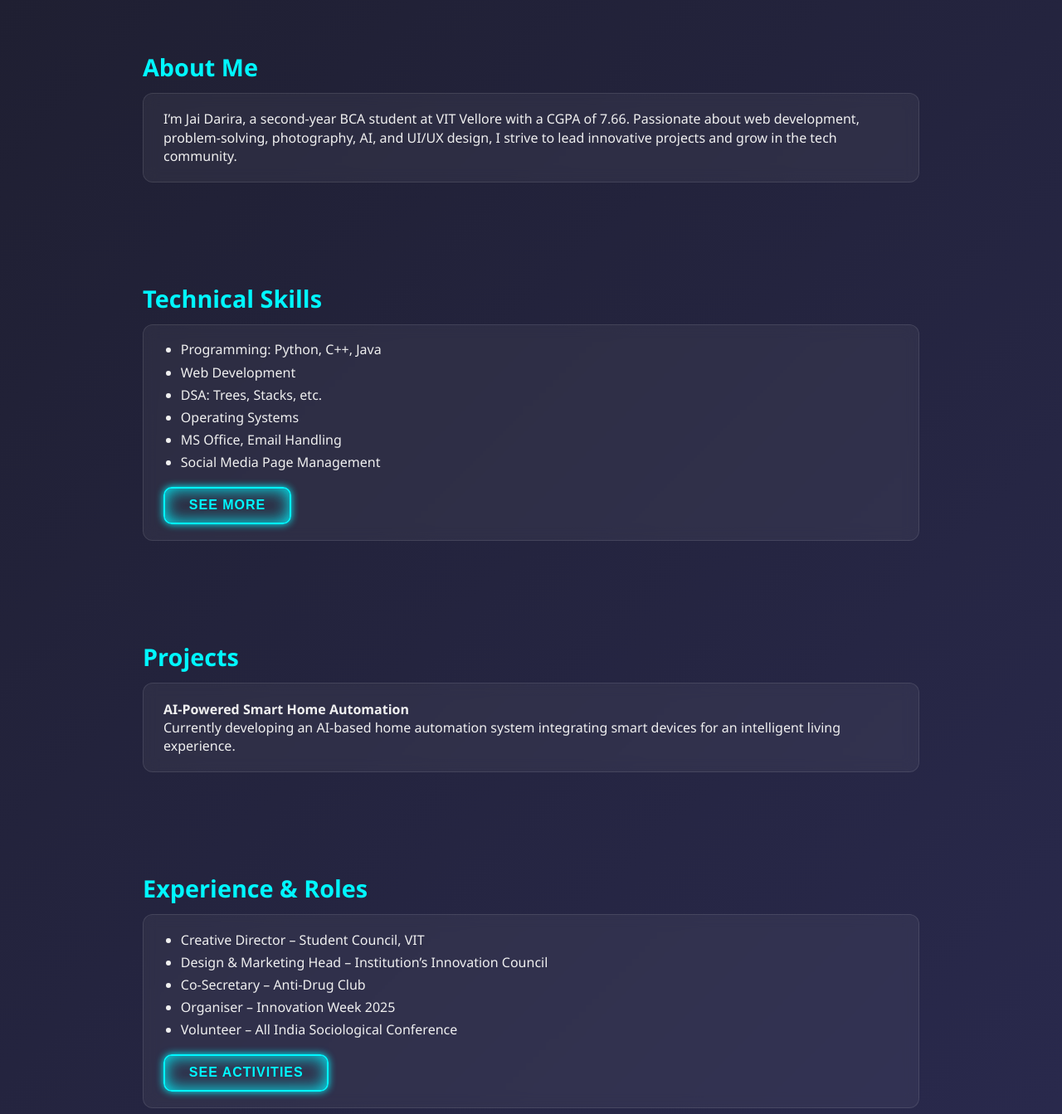
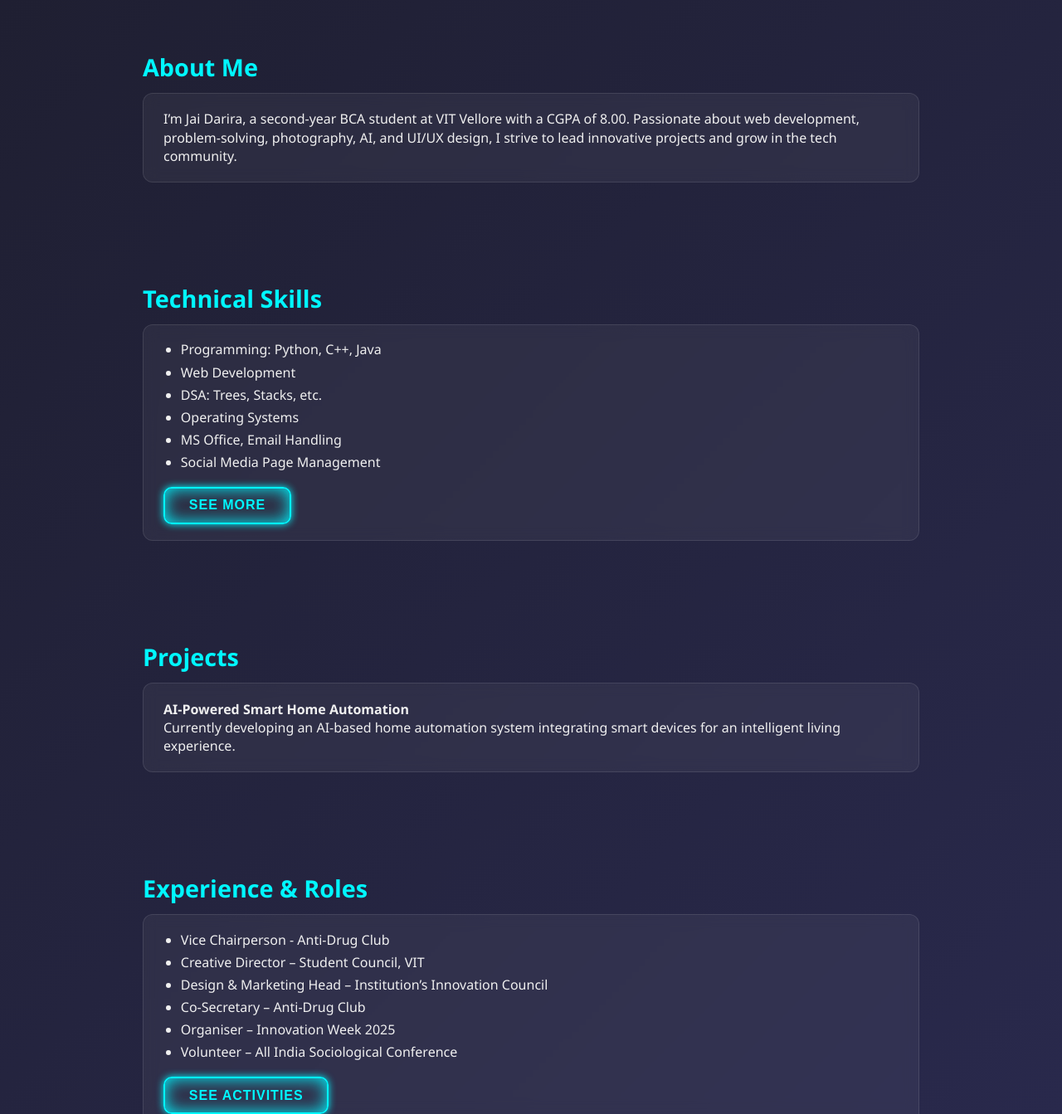
Before and after one commit to JaiDarira30/Portfolio, a plain HTML site: page index.html in a window 1280 px wide. Shown: the part 287-1630 px from the top of the page at 83% size. Drawn offline with Linux system fonts and the light colour scheme.

Commit message:
Update index.html

```diff
--- a/index.html
+++ b/index.html
@@ -214,7 +214,7 @@
   <section id="about" class="slide-section">
     <h3 class="section-title">About Me</h3>
     <div class="card">
-      <p>I’m Jai Darira, a second-year BCA student at VIT Vellore with a CGPA of 7.66. Passionate about web development, problem-solving, photography, AI, and UI/UX design, I strive to lead innovative projects and grow in the tech community.</p>
+      <p>I’m Jai Darira, a second-year BCA student at VIT Vellore with a CGPA of 8.00. Passionate about web development, problem-solving, photography, AI, and UI/UX design, I strive to lead innovative projects and grow in the tech community.</p>
     </div>
   </section>
 
@@ -253,6 +253,7 @@
     <h3 class="section-title">Experience & Roles</h3>
     <div class="card">
       <ul>
+        <li>Vice Chairperson - Anti-Drug Club</li>
         <li>Creative Director – Student Council, VIT</li>
         <li>Design & Marketing Head – Institution’s Innovation Council</li>
         <li>Co-Secretary – Anti-Drug Club</li>
```
